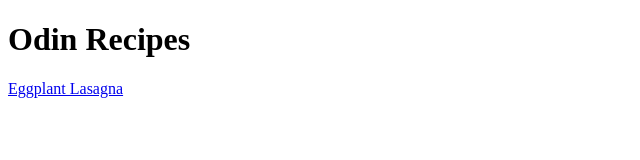
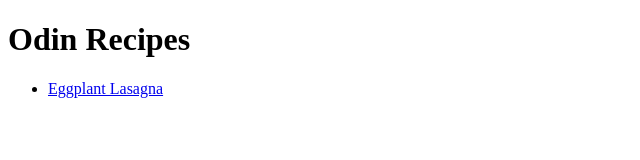
Before and after one commit to Quinn-Fuller/odin-recipes, a plain HTML site: page index.html in a window 1280 px wide. Shown: the whole page, without its empty margins (0-640 px from the left). Drawn offline with Linux system fonts and the light colour scheme.

```diff
--- a/index.html
+++ b/index.html
@@ -8,6 +8,10 @@
 
     <body>
         <h1>Odin Recipes</h1>
-        <a href="recipes/eggplant-lasagna.html">Eggplant Lasagna</a>
+
+        <ul>
+        <li><a href="recipes/eggplant-lasagna.html">Eggplant Lasagna</a></li>
+        </ul>
+
     </body>
 </html>
```
